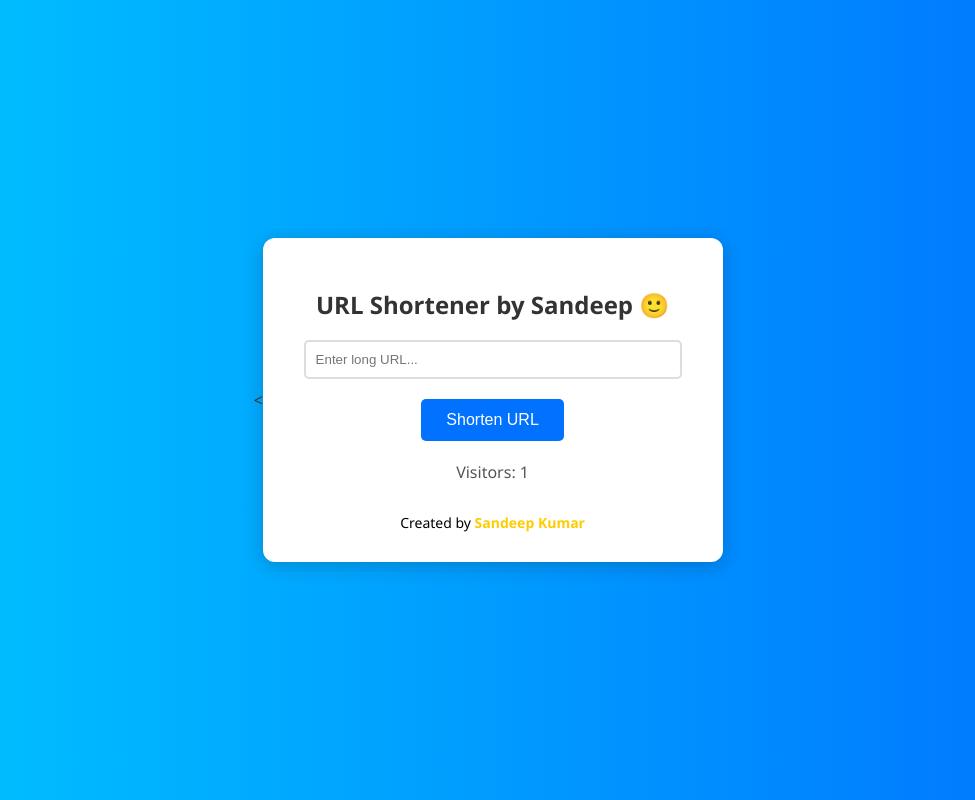
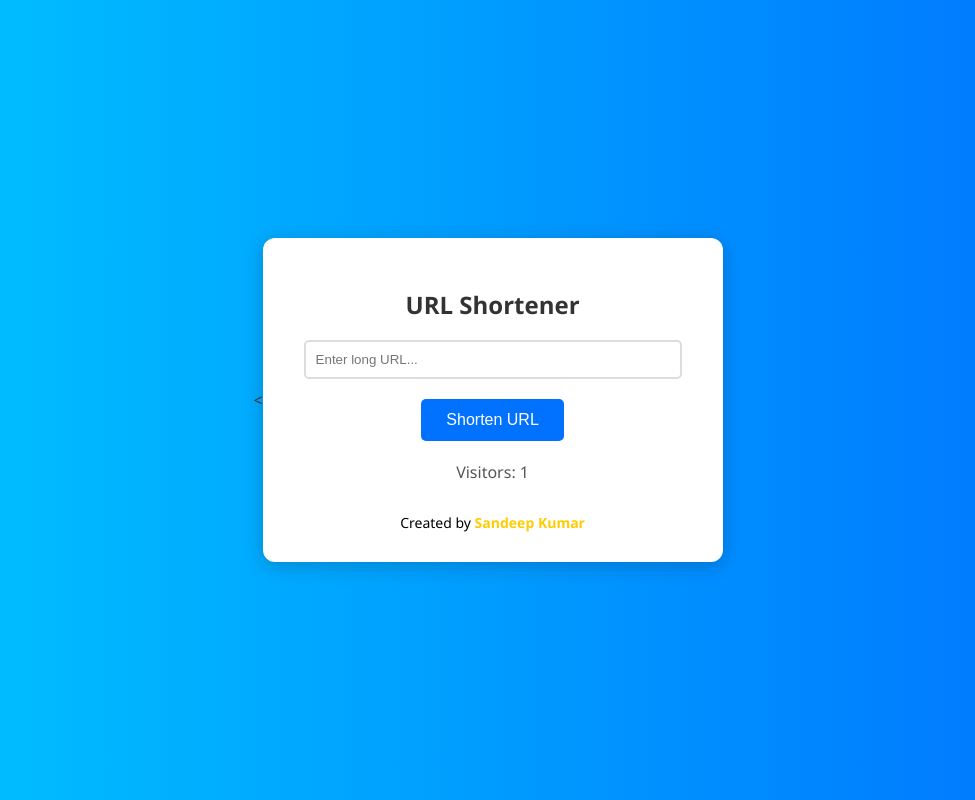
Before and after one commit to sandeepkumar96674/URL_Shortner, a plain HTML site: page index.html in a window 1280 px wide. Shown: the whole page, without its empty margins (152-1127 px from the left). Drawn offline with Linux system fonts and the light colour scheme.

```diff
--- a/index.html
+++ b/index.html
@@ -8,7 +8,7 @@
 </head>
 <body>
     <div class="container">
-        <h2>URL Shortener by Sandeep 🙂</h2>
+        <h2>URL Shortener</h2>
         <input type="text" id="long_url" placeholder="Enter long URL...">
         <br>
         <input type="submit" value="Shorten URL" onclick="shortenURL()">
```
